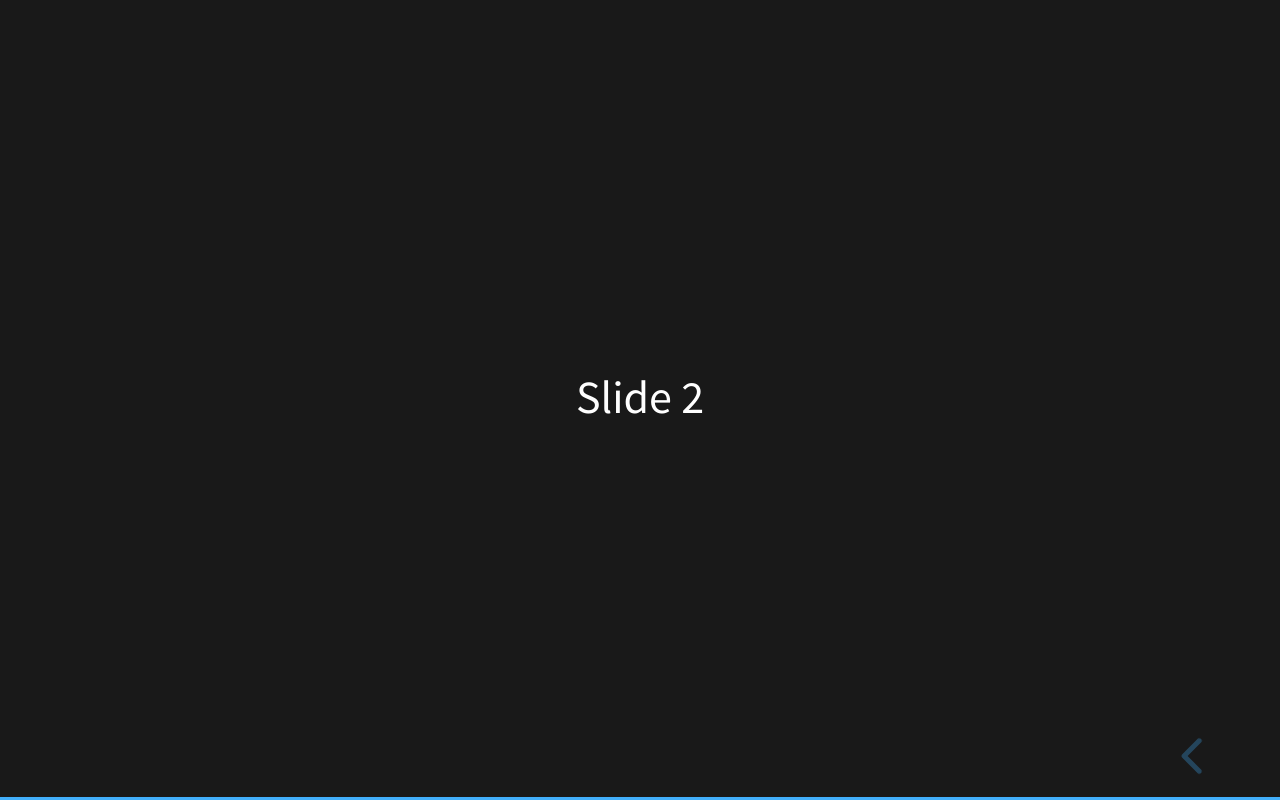
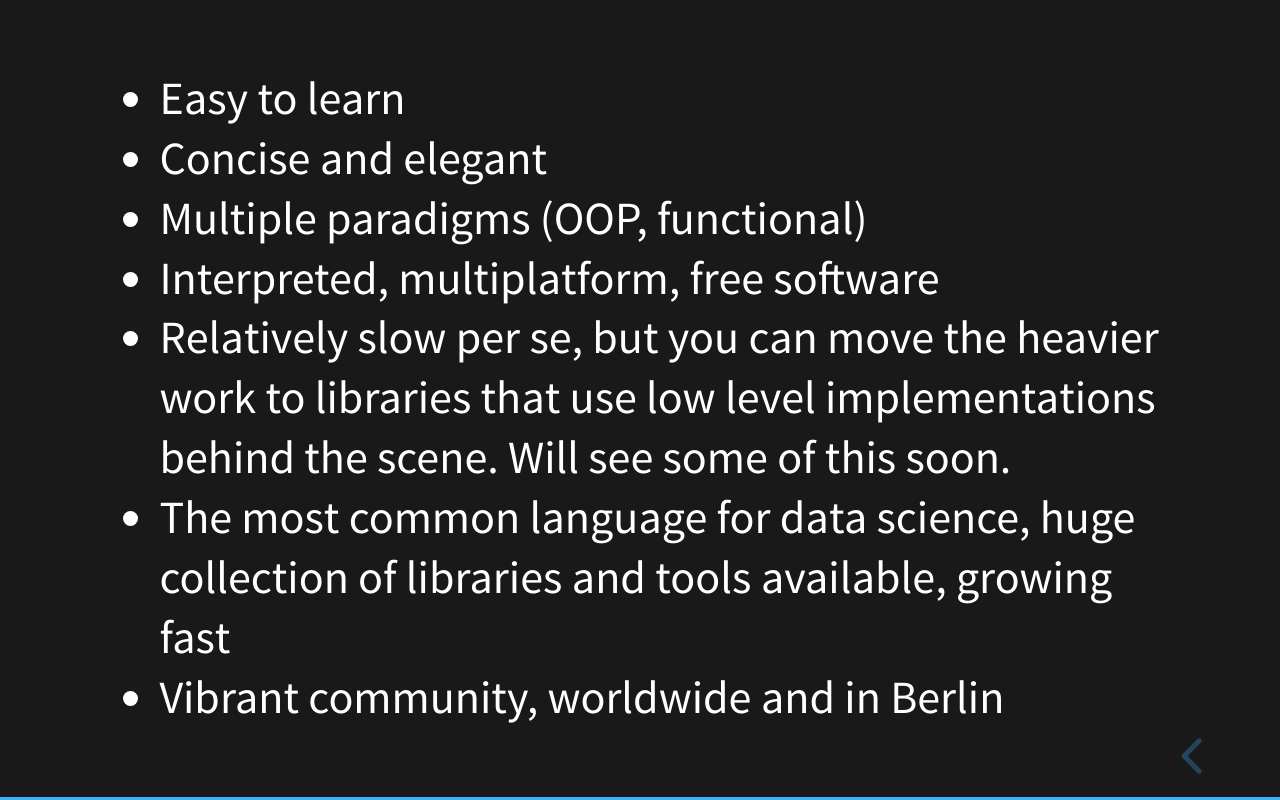
Before and after one commit to utstikkar/IntroPythonForDS, a website: page slides/index.html in a window 1280 px wide. Both pictures are taken after a click on the button "next slide". Drawn offline with Linux system fonts and the light colour scheme.

Commit message:
Add Makefile to run slides, begin porting the content

```diff
--- a/slides/index.html
+++ b/slides/index.html
@@ -4,7 +4,7 @@
     <meta charset="utf-8">
     <meta name="viewport" content="width=device-width, initial-scale=1.0, maximum-scale=1.0, user-scalable=no">
 
-		<title>reveal.js</title>
+    <title>Intro to Data Science</title>
 
     <link rel="stylesheet" href="css/reset.css">
     <link rel="stylesheet" href="css/reveal.css">
@@ -25,8 +25,19 @@
   <body>
     <div class="reveal">
       <div class="slides">
-				<section>Slide 1</section>
-				<section>Slide 2</section>
+        <section>Why Python?</section>
+        <section>
+            <ul>
+                <li>Easy to learn</li>
+                <li>Concise and elegant</li>
+                <li>Multiple paradigms (OOP, functional)</li>
+                <li>Interpreted, multiplatform, free software</li>
+                <li>Relatively slow per se, but you can move the heavier work to libraries that use low level implementations behind the scene. Will see some of this soon.</li>
+                <li>The most common language for data science, huge collection of
+                libraries and tools available, growing fast</li>
+                <li>Vibrant community, worldwide and in Berlin</li>
+            </ul>
+        </section>
       </div>
     </div>
 
```
Also changed, not shown: slides/README.md, 1 other file. Lines whose indentation alone changed are shown as unchanged.
